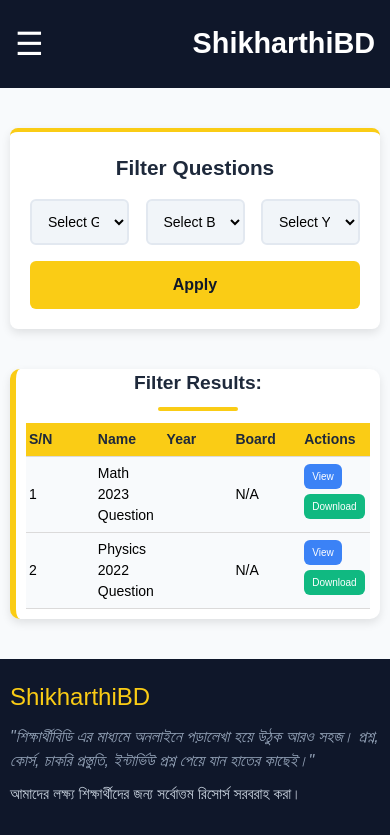
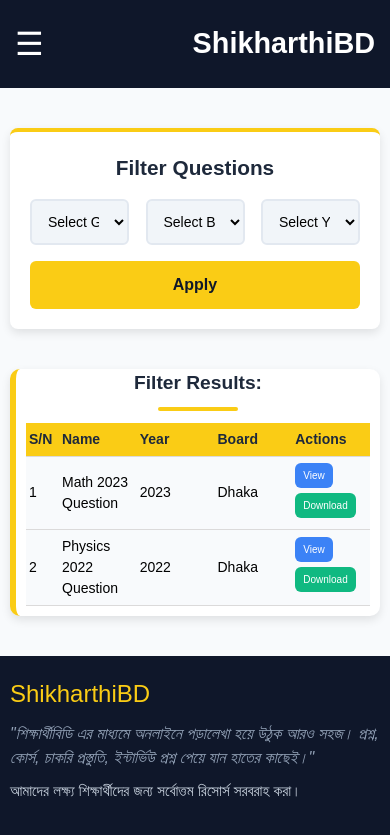
Before and after one commit to Ashik045/ShikharthiBD, a Next.js app in the folder client/: page /questions/hsc in a window 390 px wide. Shown: the top 835 px of the page. Built offline with nearby package versions, Linux system fonts and the light colour scheme.

Commit message:
small changes on the ui

```diff
--- a/client/app/questions/admission/page.tsx
+++ b/client/app/questions/admission/page.tsx
@@ -9,11 +9,13 @@
     {
       id: 1,
       name: "Math 2023 Question",
+      year: "2023",
       pdfUrl: pdfUrl,
     },
     {
       id: 2,
       name: "Physics 2022 Question",
+      year: "2022",
       pdfUrl: pdfUrl,
     },
   ];
--- a/client/app/questions/honours/page.tsx
+++ b/client/app/questions/honours/page.tsx
@@ -32,11 +32,13 @@
     {
       id: 1,
       name: "Math 2023 Question",
+      year: "2023",
       pdfUrl: pdfUrl,
     },
     {
       id: 2,
       name: "Physics 2022 Question",
+      year: "2022",
       pdfUrl: pdfUrl,
     },
   ];
--- a/client/app/questions/hsc/page.tsx
+++ b/client/app/questions/hsc/page.tsx
@@ -9,11 +9,15 @@
     {
       id: 1,
       name: "Math 2023 Question",
+      year: "2023",
+      board: "Dhaka",
       pdfUrl: pdfUrl,
     },
     {
       id: 2,
       name: "Physics 2022 Question",
+      year: "2022",
+      board: "Dhaka",
       pdfUrl: pdfUrl,
     },
   ];
--- a/client/app/questions/ssc/page.tsx
+++ b/client/app/questions/ssc/page.tsx
@@ -9,11 +9,15 @@
     {
       id: 1,
       name: "Math 2023 Question",
+      year: "2023",
+      board: "Dhaka",
       pdfUrl: pdfUrl,
     },
     {
       id: 2,
       name: "Physics 2022 Question",
+      year: "2022",
+      board: "Dhaka",
       pdfUrl: pdfUrl,
     },
   ];
--- a/client/components/ResultsTable/ResultsTable.tsx
+++ b/client/components/ResultsTable/ResultsTable.tsx
@@ -15,7 +15,7 @@
         <table className={styles.results_table}>
           <thead>
             <tr>
-              <th>S/N</th>
+              <th className={styles.table_th_name}>S/N</th>
               <th>Name</th>
               <th>Year</th>
               <th>Board</th>
@@ -26,7 +26,8 @@
             {results.map((item, index) => {
               return (
                 <tr key={item.id}>
-                  <td>{index + 1}</td> {/* Serial Number */}
+                  <td className={styles.table_th_name}>{index + 1}</td>{" "}
+                  {/* Serial Number */}
                   <td>{item.name}</td>
                   <td>{item.year}</td>
                   <td>{item.board || "N/A"}</td>
--- a/client/components/ResultsTable/resultsTable.module.scss
+++ b/client/components/ResultsTable/resultsTable.module.scss
@@ -196,6 +196,10 @@
     .results_table {
       font-size: 14px; /* Reduces font size for small screens */
       border-spacing: 0; /* Removes extra spacing */
+
+      .table_th_name {
+        width: 33px;
+      }
     }
 
     .results_table th,
```
